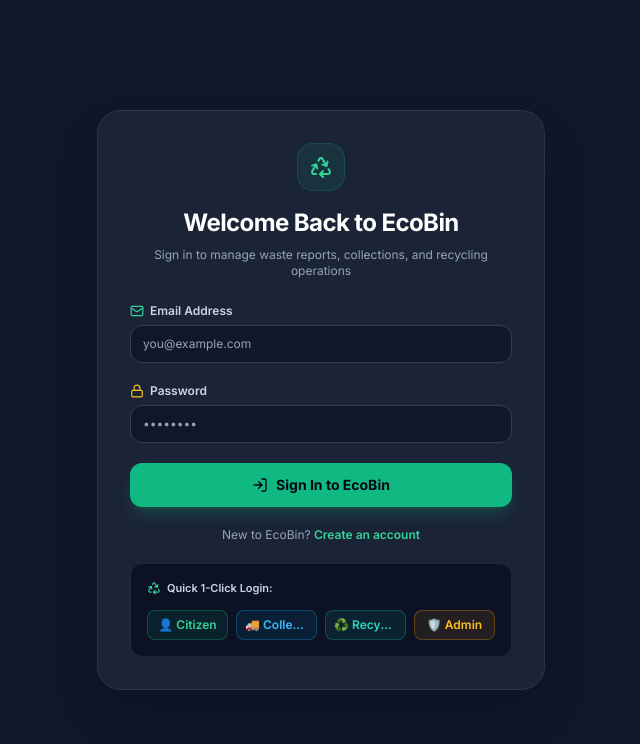
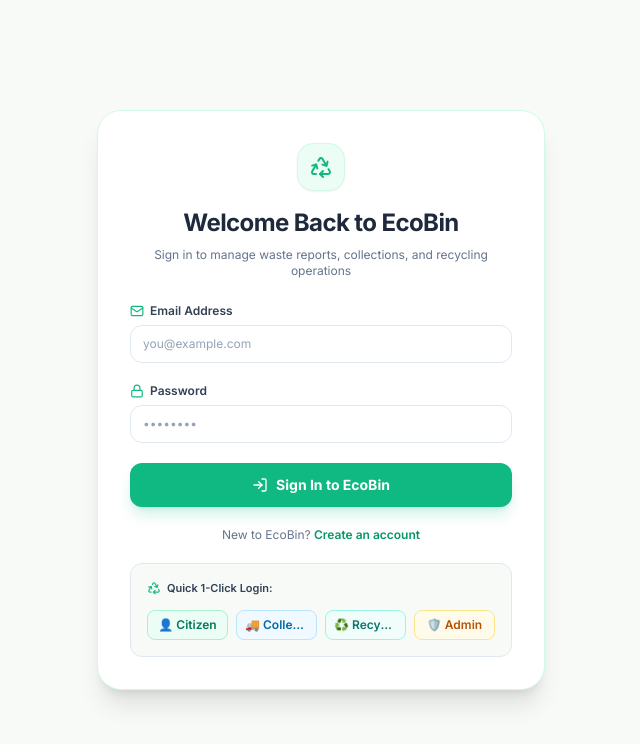
Before and after one commit to 19mekdes/EthioWaste, a React (Vite) app in the folder frontend/: page /login in a window 1280 px wide. Shown: the top 744 px of the page, without its empty margins (319-959 px from the left). Built offline with nearby package versions, Linux system fonts and the light colour scheme; no server answers.

Commit message:
style: match login page to homepage

```diff
--- a/frontend/src/pages/Login.tsx
+++ b/frontend/src/pages/Login.tsx
@@ -1,7 +1,15 @@
+
 import React, { useState } from 'react';
 import { Link, useNavigate } from 'react-router-dom';
 import { useAuth } from '../contexts/AuthContext';
-import { Mail, Lock, Loader2, LogIn, AlertCircle, Recycle } from 'lucide-react';
+import {
+  Mail,
+  Lock,
+  Loader2,
+  LogIn,
+  AlertCircle,
+  Recycle,
+} from 'lucide-react';
 
 export function Login() {
   const navigate = useNavigate();
@@ -40,33 +48,44 @@ export function Login() {
     await executeLogin(email, password);
   };
 
+  const labelClass =
+    'block text-xs font-semibold text-slate-700 mb-1.5 flex items-center gap-1.5';
+
+  const inputClass =
+    'w-full bg-white border border-slate-200 rounded-xl px-3 py-2.5 text-xs text-slate-800 placeholder:text-slate-400 focus:outline-none focus:ring-2 focus:ring-emerald-500';
+
   return (
-    <div className="min-h-screen bg-slate-900 text-slate-100 flex flex-col justify-center items-center px-4 sm:px-6 lg:px-8 py-8 sm:py-12 font-sans">
-      <div className="max-w-md w-full bg-slate-800/80 border border-slate-700/60 rounded-3xl p-5 sm:p-8 shadow-2xl space-y-5 sm:space-y-6">
+    <div className="min-h-screen bg-[#F8FAF8] text-slate-800 flex flex-col justify-center items-center px-4 sm:px-6 lg:px-8 py-8 sm:py-12 font-sans">
+      <div className="max-w-md w-full bg-white border border-emerald-100 rounded-3xl p-5 sm:p-8 shadow-xl space-y-5 sm:space-y-6">
         <div className="text-center space-y-2">
           <Link
             to="/"
             title="Go back to Home Page"
             aria-label="Back to home page"
-            className="inline-flex items-center justify-center w-12 h-12 rounded-2xl bg-emerald-500/10 text-emerald-400 border border-emerald-500/20 mb-2 hover:bg-emerald-500/20 hover:border-emerald-500/40 hover:scale-105 active:scale-95 transition-all cursor-pointer group shadow-sm hover:shadow-emerald-500/20"
+            className="inline-flex items-center justify-center w-12 h-12 rounded-2xl bg-emerald-50 text-emerald-500 border border-emerald-100 mb-2 hover:bg-emerald-100 hover:border-emerald-200 hover:scale-105 active:scale-95 transition-all cursor-pointer group shadow-sm"
           >
-            <Recycle className="w-6 h-6 text-emerald-400 group-hover:rotate-180 transition-transform duration-500" />
+            <Recycle className="w-6 h-6 text-emerald-500 group-hover:rotate-180 transition-transform duration-500" />
           </Link>
-          <h2 className="text-2xl font-bold text-white tracking-tight">Welcome Back to EcoBin</h2>
-          <p className="text-xs text-slate-400">Sign in to manage waste reports, collections, and recycling operations</p>
+
+          <h2 className="text-2xl font-bold text-slate-800 tracking-tight">
+            Welcome Back to EcoBin
+          </h2>
+          <p className="text-xs text-slate-500">
+            Sign in to manage waste reports, collections, and recycling operations
+          </p>
         </div>
 
         <form onSubmit={handleSubmit} className="space-y-4 sm:space-y-5">
           {error && (
-            <div className="flex items-center gap-2 bg-rose-500/10 border border-rose-500/30 text-rose-300 p-3 rounded-xl text-xs">
+            <div className="flex items-center gap-2 bg-rose-50 border border-rose-200 text-rose-700 p-3 rounded-xl text-xs">
               <AlertCircle className="w-4 h-4 shrink-0" />
               <span>{error}</span>
             </div>
           )}
 
           <div>
-            <label className="block text-xs font-semibold text-slate-300 mb-1.5 flex items-center gap-1.5">
-              <Mail className="w-3.5 h-3.5 text-emerald-400 shrink-0" />
+            <label className={labelClass}>
+              <Mail className="w-3.5 h-3.5 text-emerald-500 shrink-0" />
               Email Address
             </label>
             <input
@@ -74,15 +93,15 @@ export function Login() {
               value={email}
               onChange={(e) => setEmail(e.target.value)}
               placeholder="you@example.com"
-              className="w-full bg-slate-900 border border-slate-700 rounded-xl px-3 py-2.5 text-xs text-slate-100 focus:outline-none focus:ring-2 focus:ring-emerald-500"
+              className={inputClass}
               required
               autoComplete="email"
             />
           </div>
 
           <div>
-            <label className="block text-xs font-semibold text-slate-300 mb-1.5 flex items-center gap-1.5">
-              <Lock className="w-3.5 h-3.5 text-amber-400 shrink-0" />
+            <label className={labelClass}>
+              <Lock className="w-3.5 h-3.5 text-emerald-500 shrink-0" />
               Password
             </label>
             <input
@@ -90,7 +109,7 @@ export function Login() {
               value={password}
               onChange={(e) => setPassword(e.target.value)}
               placeholder="••••••••"
-              className="w-full bg-slate-900 border border-slate-700 rounded-xl px-3 py-2.5 text-xs text-slate-100 focus:outline-none focus:ring-2 focus:ring-emerald-500"
+              className={inputClass}
               required
               autoComplete="current-password"
             />
@@ -99,27 +118,32 @@ export function Login() {
           <button
             type="submit"
             disabled={loading}
-            className="w-full py-3 rounded-xl bg-emerald-500 hover:bg-emerald-400 text-slate-950 font-bold text-sm shadow-lg shadow-emerald-500/20 transition flex items-center justify-center gap-2"
+            className="w-full py-3 rounded-xl bg-emerald-500 hover:bg-emerald-600 text-white font-bold text-sm shadow-lg shadow-emerald-500/20 transition flex items-center justify-center gap-2 disabled:opacity-60"
           >
-            {loading ? <Loader2 className="w-4 h-4 animate-spin shrink-0" /> : <LogIn className="w-4 h-4 shrink-0" />}
+            {loading ? (
+              <Loader2 className="w-4 h-4 animate-spin shrink-0" />
+            ) : (
+              <LogIn className="w-4 h-4 shrink-0" />
+            )}
             <span>Sign In to EcoBin</span>
           </button>
 
-          <div className="text-center text-xs text-slate-400">
+          <div className="text-center text-xs text-slate-500">
             New to EcoBin?{' '}
             <Link
               to="/register"
-              className="text-emerald-400 font-semibold hover:text-emerald-300 hover:underline"
+              className="text-emerald-600 font-semibold hover:text-emerald-700 hover:underline"
             >
               Create an account
             </Link>
           </div>
 
-          <div className="bg-slate-950/60 border border-slate-800 rounded-xl p-3 sm:p-4 text-[11px] text-slate-400 space-y-2.5 pt-3 sm:pt-4">
-            <div className="flex items-center gap-1.5 font-semibold text-slate-300">
-              <Recycle className="w-3.5 h-3.5 text-emerald-400 shrink-0" />
+          <div className="bg-[#F8FAF8] border border-slate-200 rounded-xl p-3 sm:p-4 text-[11px] text-slate-600 space-y-2.5 pt-3 sm:pt-4">
+            <div className="flex items-center gap-1.5 font-semibold text-slate-700">
+              <Recycle className="w-3.5 h-3.5 text-emerald-500 shrink-0" />
               Quick 1-Click Login:
             </div>
+
             <div className="grid grid-cols-2 sm:grid-cols-4 gap-2 pt-1">
               <button
                 type="button"
@@ -128,10 +152,11 @@ export function Login() {
                   setPassword('password123');
                   executeLogin('citizen@ecobin.org', 'password123');
                 }}
-                className="px-1.5 sm:px-2 py-1.5 rounded-lg bg-emerald-500/10 text-emerald-400 border border-emerald-500/30 hover:bg-emerald-500/20 font-semibold text-center transition-all text-[11px] sm:text-xs truncate"
+                className="px-1.5 sm:px-2 py-1.5 rounded-lg bg-emerald-50 text-emerald-700 border border-emerald-200 hover:bg-emerald-100 font-semibold text-center transition-all text-[11px] sm:text-xs truncate"
               >
                 👤 Citizen
               </button>
+
               <button
                 type="button"
                 onClick={() => {
@@ -139,10 +164,11 @@ export function Login() {
                   setPassword('password123');
                   executeLogin('collector@ecobin.org', 'password123');
                 }}
-                className="px-1.5 sm:px-2 py-1.5 rounded-lg bg-sky-500/10 text-sky-400 border border-sky-500/30 hover:bg-sky-500/20 font-semibold text-center transition-all text-[11px] sm:text-xs truncate"
+                className="px-1.5 sm:px-2 py-1.5 rounded-lg bg-sky-50 text-sky-700 border border-sky-200 hover:bg-sky-100 font-semibold text-center transition-all text-[11px] sm:text-xs truncate"
               >
                 🚚 Collector
               </button>
+
               <button
                 type="button"
                 onClick={() => {
@@ -150,10 +176,11 @@ export function Login() {
                   setPassword('password123');
                   executeLogin('recycling@ecobin.org', 'password123');
                 }}
-                className="px-1.5 sm:px-2 py-1.5 rounded-lg bg-teal-500/10 text-teal-400 border border-teal-500/30 hover:bg-teal-500/20 font-semibold text-center transition-all text-[11px] sm:text-xs truncate"
+                className="px-1.5 sm:px-2 py-1.5 rounded-lg bg-teal-50 text-teal-700 border border-teal-200 hover:bg-teal-100 font-semibold text-center transition-all text-[11px] sm:text-xs truncate"
               >
                 ♻️ Recycler
               </button>
+
               <button
                 type="button"
                 onClick={() => {
@@ -161,7 +188,7 @@ export function Login() {
                   setPassword('password123');
                   executeLogin('admin@ecobin.org', 'password123');
                 }}
-                className="px-1.5 sm:px-2 py-1.5 rounded-lg bg-amber-500/10 text-amber-400 border border-amber-500/30 hover:bg-amber-500/20 font-semibold text-center transition-all text-[11px] sm:text-xs truncate"
+                className="px-1.5 sm:px-2 py-1.5 rounded-lg bg-amber-50 text-amber-700 border border-amber-200 hover:bg-amber-100 font-semibold text-center transition-all text-[11px] sm:text-xs truncate"
               >
                 🛡️ Admin
               </button>
```
